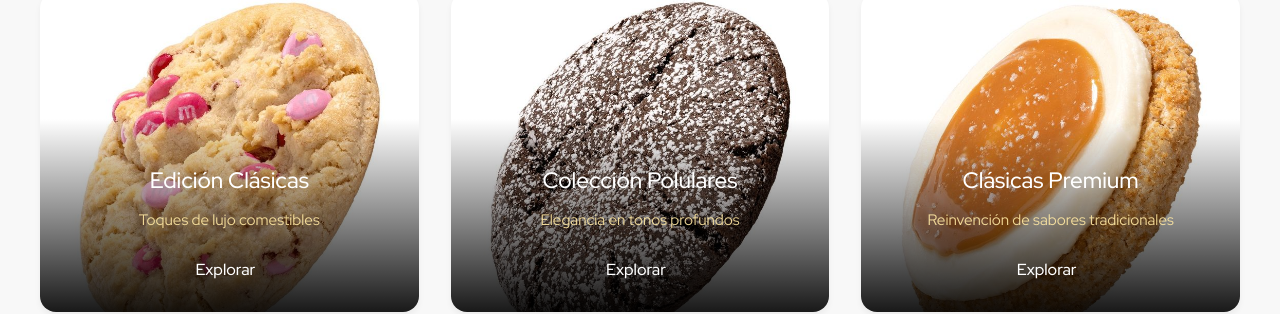
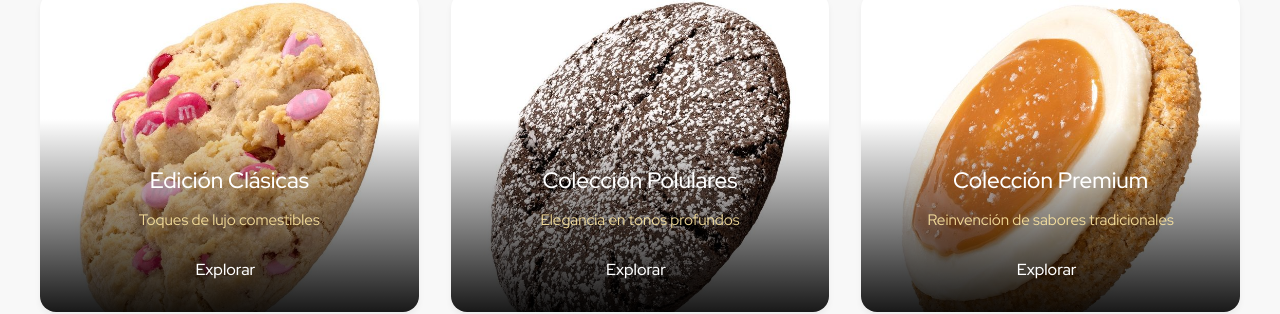
Before and after one commit to OyhamburoDev/ProyectoFinalOyhamburo, a React (Vite) app: page / in a window 1280 px wide. Shown: the part 812-1126 px from the top of the page. Built offline with nearby package versions, Linux system fonts and the light colour scheme; no server answers.

Commit message:
Arreglar titulo de la card, componente carrouselCategorias.jsx

```diff
--- a/src/components/carruselCategorias/CarruselCategorias.jsx
+++ b/src/components/carruselCategorias/CarruselCategorias.jsx
@@ -19,7 +19,7 @@ const CarruselCategorias = () => {
       imagen: "url('/images/cookie-coconut.jpg')",
     },
     {
-      titulo: "Clásicas Premium",
+      titulo: "Colección Premium",
       id: 3,
       subtitulo: "Reinvención de sabores tradicionales",
       colorFondo: "#FAFAFA",
```
